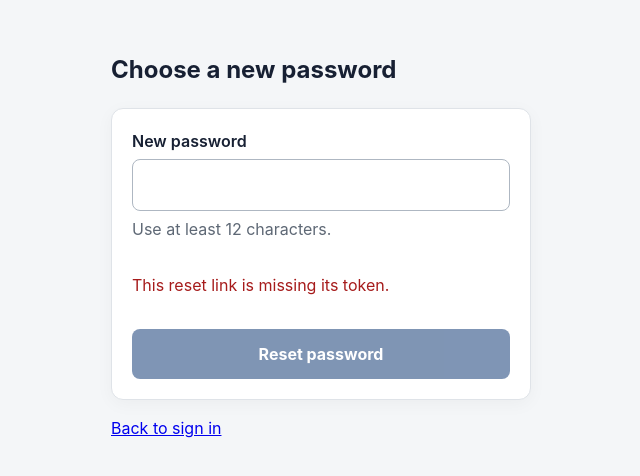
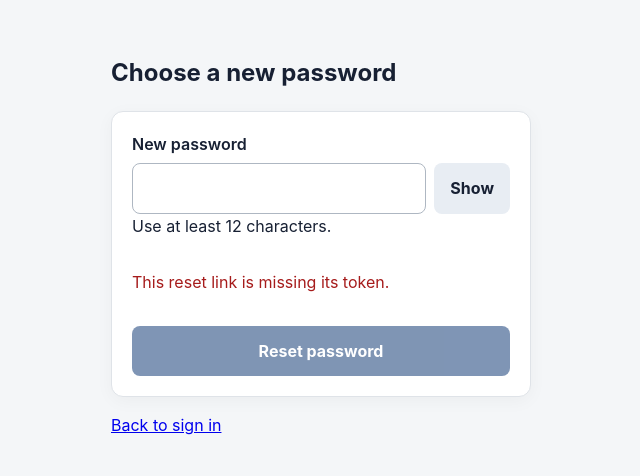
Before and after one commit to collintech/Colvin, a React (Vite) app in the folder colvin/apps/web-client/: page /reset-password in a window 1280 px wide. Shown: the part 156-632 px from the top of the page, without its empty margins (319-959 px from the left). Built offline with nearby package versions, Linux system fonts and the light colour scheme; no server answers.

Commit message:
feat(web): improve auth autocomplete and password visibility

```diff
--- a/colvin/apps/web-client/src/features/auth/AuthForm.jsx
+++ b/colvin/apps/web-client/src/features/auth/AuthForm.jsx
@@ -1,6 +1,8 @@
 import { zodResolver } from '@hookform/resolvers/zod';
 import { useForm } from 'react-hook-form';
 import { z } from 'zod';
+
+import PasswordInput from './PasswordInput.jsx';
 const schema = z.object({
   email: z.string().email(),
   password: z.string().min(12, 'Use at least 12 characters'),
@@ -13,20 +15,31 @@ export default function AuthForm({ label, onSubmit, serverError }) {
   } = useForm({ resolver: zodResolver(schema) });
   return (
     <form className="card form" onSubmit={handleSubmit(onSubmit)} noValidate>
-      <label>
+      <label htmlFor="auth-email">
         Email
-        <input type="email" autoComplete="email" {...register('email')} />
-        <span>{errors.email?.message}</span>
+        <input
+          id="auth-email"
+          type="email"
+          autoComplete={label === 'Register' ? 'email' : 'username'}
+          autoCapitalize="none"
+          spellCheck={false}
+          aria-invalid={Boolean(errors.email)}
+          aria-describedby="auth-email-error"
+          {...register('email')}
+        />
+        <span id="auth-email-error">{errors.email?.message}</span>
       </label>
-      <label>
-        Password
-        <input
-          type="password"
+      <div>
+        <label htmlFor="auth-password">Password</label>
+        <PasswordInput
+          id="auth-password"
+          aria-invalid={Boolean(errors.password)}
+          aria-describedby="auth-password-error"
           autoComplete={label === 'Register' ? 'new-password' : 'current-password'}
           {...register('password')}
         />
-        <span>{errors.password?.message}</span>
-      </label>
+        <span id="auth-password-error">{errors.password?.message}</span>
+      </div>
       {serverError && <p className="error">{serverError}</p>}
       <button disabled={isSubmitting}>{isSubmitting ? 'Please wait…' : label}</button>
     </form>
--- a/colvin/apps/web-client/src/features/auth/ForgotPasswordPage.jsx
+++ b/colvin/apps/web-client/src/features/auth/ForgotPasswordPage.jsx
@@ -34,7 +34,11 @@ export default function ForgotPasswordPage() {
           <label>
             Email
             <input
+              id="reset-email"
+              name="email"
               type="email"
+              autoCapitalize="none"
+              spellCheck={false}
               autoComplete="email"
               required
               value={email}
--- /dev/null
+++ b/colvin/apps/web-client/src/features/auth/PasswordInput.jsx
@@ -0,0 +1,23 @@
+import { forwardRef, useState } from 'react';
+
+const PasswordInput = forwardRef(function PasswordInput({ id, ...props }, ref) {
+  const [visible, setVisible] = useState(false);
+
+  return (
+    <div className="password-input">
+      <input {...props} id={id} ref={ref} type={visible ? 'text' : 'password'} />
+      <button
+        type="button"
+        className="secondary"
+        aria-controls={id}
+        aria-label="Show password"
+        aria-pressed={visible}
+        onClick={() => setVisible((current) => !current)}
+      >
+        {visible ? 'Hide' : 'Show'}
+      </button>
+    </div>
+  );
+});
+
+export default PasswordInput;
--- a/colvin/apps/web-client/src/features/auth/ResetPasswordPage.jsx
+++ b/colvin/apps/web-client/src/features/auth/ResetPasswordPage.jsx
@@ -1,5 +1,7 @@
 import { useEffect, useState } from 'react';
 import { Link, useSearchParams } from 'react-router-dom';
+
+import PasswordInput from './PasswordInput.jsx';
 
 import { confirmPasswordReset } from './auth.api.js';
 
@@ -34,18 +36,20 @@ export default function ResetPasswordPage() {
       <section>
         <h1>Choose a new password</h1>
         <form className="card form" onSubmit={submit}>
-          <label>
-            New password
-            <input
-              type="password"
+          <div>
+            <label htmlFor="reset-password">New password</label>
+            <PasswordInput
+              id="reset-password"
+              name="newPassword"
+              aria-describedby="reset-password-help"
               autoComplete="new-password"
               minLength={12}
               required
               value={password}
               onChange={(event) => setPassword(event.target.value)}
             />
-            <span>Use at least 12 characters.</span>
-          </label>
+            <span id="reset-password-help">Use at least 12 characters.</span>
+          </div>
           {!token && <p className="error">This reset link is missing its token.</p>}
           {message && <p>{message}</p>}
           {error && <p className="error">{error}</p>}
--- a/colvin/apps/web-client/src/styles/global.css
+++ b/colvin/apps/web-client/src/styles/global.css
@@ -120,3 +120,20 @@ label span {
     grid-template-columns: 1fr;
   }
 }
+
+.password-input {
+  display: flex;
+  gap: 0.5rem;
+  margin-top: 0.4rem;
+}
+.password-input input {
+  min-width: 0;
+  flex: 1;
+}
+.password-input button {
+  flex-shrink: 0;
+}
+.password-input button:focus-visible {
+  outline: 3px solid #173f78;
+  outline-offset: 2px;
+}
```
